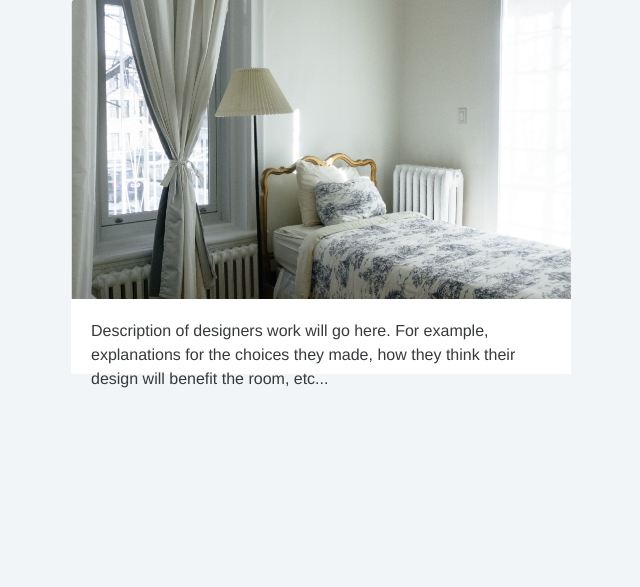
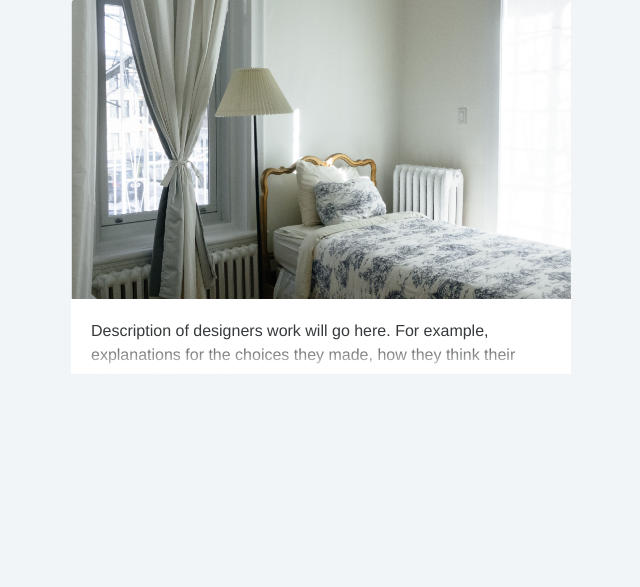
Before and after one commit to bear0064/Roomify, a PHP site: page /newRaumJS/designer-profile.php in a window 1280 px wide, after a click on "Submissions". Shown: the part 509-1096 px from the top of the page, without its empty margins (56-696 px from the left). Run offline with PHP 8.4, Linux system fonts and the light colour scheme; the visitor is signed in with stand-in values (Sample User, id 1); data that the repository does not hold is empty; some libraries are stand-ins or nearby versions.

Commit message:
minor change to css

```diff
--- a/css/styles.css
+++ b/css/styles.css
@@ -348,7 +348,7 @@ div#submissions.tab-pane.empty{
     text-decoration: none;
 }
 
-/*.card-fade {
+.card-fade {
     position: absolute;
     bottom: 0em;
     width: 100%;
@@ -358,7 +358,7 @@ div#submissions.tab-pane.empty{
     background-image: -o-linear-gradient( rgba(255, 255, 255, 0) 0%, rgba(255, 255, 255, 1) 100%);
     background-image: linear-gradient( rgba(255, 255, 255, 0) 0%, rgba(255, 255, 255, 1) 100%);
     background-image: -ms-linear-gradient( rgba(255, 255, 255, 0) 0%, rgba(255, 255, 255, 1) 100%);
-}*/
+}
 
 .designerCard{
     height: 270px;
@@ -376,10 +376,11 @@ div#submissions.tab-pane.empty{
 
 .submissionCard{
     height: 375px;
+    overflow: hidden;
 }
 
 .submissionCard .card-fade{
-    height: 3.5em;
+    height: 2rem;
 }
 
 /*  Image Overlay -- Sara  */
```
